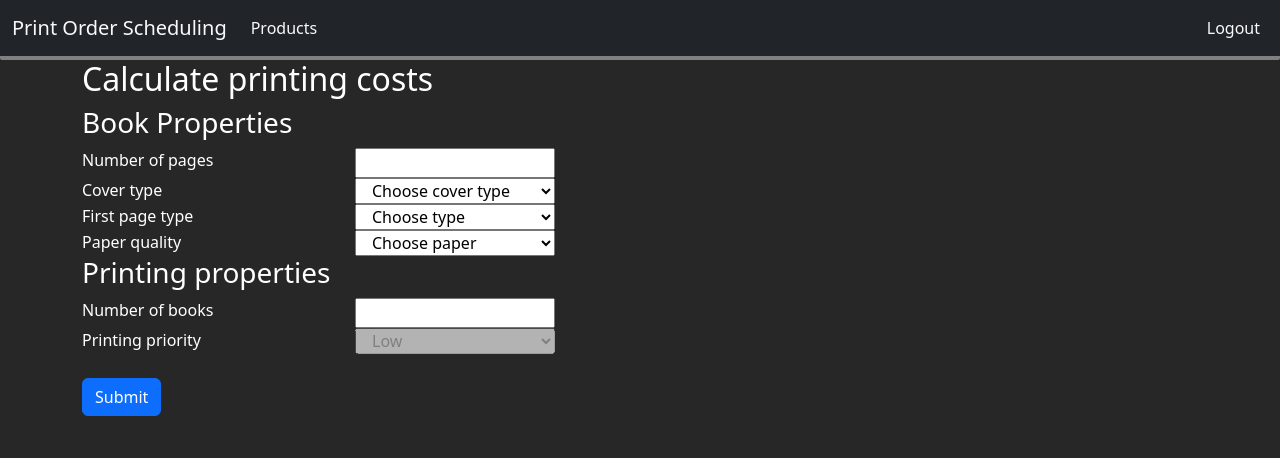
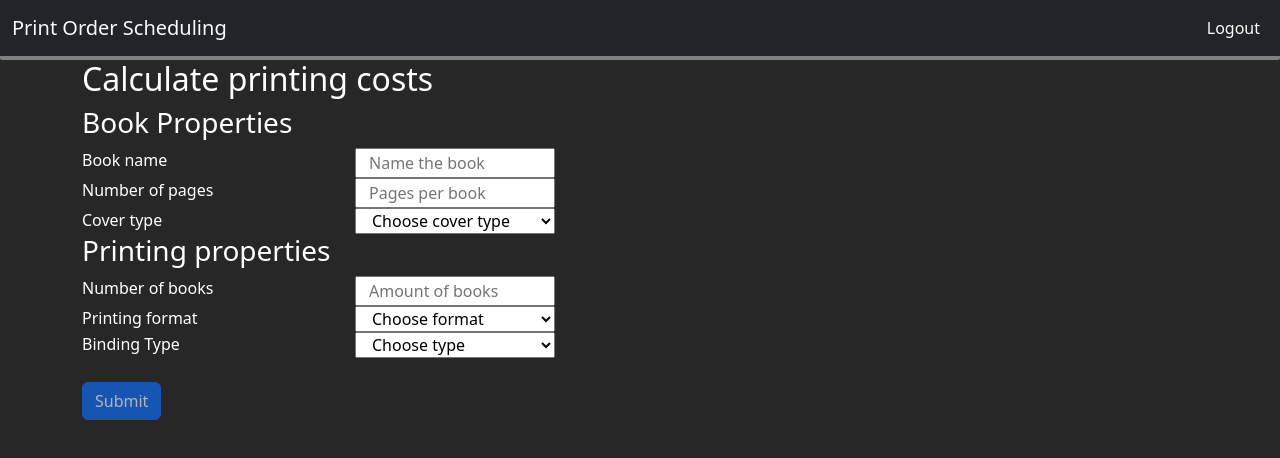
Before and after one commit to Projektesanas-projekts/PrintOrderScheduling.Web, an Angular app in the folder ClientApp/: page /order-form in a window 1280 px wide. Shown: the top 458 px of the page. Built offline with nearby package versions, Linux system fonts and the light colour scheme.

Commit message:
Reworked form and added basic validation

```diff
--- a/ClientApp/src/app/app.component.html
+++ b/ClientApp/src/app/app.component.html
@@ -6,13 +6,13 @@
     </button>
     <div class="collapse navbar-collapse" id="navbarSupportedContent">
       <ul class="navbar-nav mb-2 mb-lg-0">
-        <li  class="nav-item">
+        <li *ngIf="isLoggedIn" class="nav-item">
           <a class="nav-link text-light" routerLink="/product-list">Products</a>
         </li>
       </ul>
       <ul class="navbar-nav me-auto mb-2 mb-lg-0">
         <li *ngIf="isLoggedIn" class="nav-item">
-          <a class="nav-link text-light" routerLink="/order-form">Products</a>
+          <a class="nav-link text-light" routerLink="/order-form">Order</a>
         </li>
       </ul>
       <ul class="navbar-nav">
--- /dev/null
+++ b/ClientApp/src/app/components/order-form/calc-config.ts
@@ -0,0 +1,20 @@
+export const CALC_CONFIG: any = {
+    pageCost: 0.1,
+    pageTime: 0.01,
+
+    pageFormatMulti: {
+        a4: 2,
+        a5: 1,
+        a6: 0.5
+    },
+
+    pageBindingPrice: {
+        template: 1
+    },
+
+    coverTypePrice: {
+        soft:2,
+        hard:4,
+        newspaper:1,
+    }
+  }
--- a/ClientApp/src/app/components/order-form/order-form.component.html
+++ b/ClientApp/src/app/components/order-form/order-form.component.html
@@ -1,65 +1,73 @@
 <div class="container main-container ">
     <h2>Calculate printing costs</h2>
-    <form (ngSubmit)="onSubmit()">
+    <form [formGroup]="orderForm" (ngSubmit)="onSubmit()">
         <h3>Book Properties</h3>
+
+        <div class= "form-item row row-cols-6">
+            <div class="label col-md-3">
+                Book name
+            </div>
+            <input class="form-field col-md-3" type="text" name="bookName" id="bookName" formControlName="bookName" placeholder="Name the book">
+        </div>
+
         <div class= "form-item row row-cols-6">
             <div class="label col-md-3">
                 Number of pages
             </div>
-            <input class="form-field col-md-3" type="number" name="numopag" id="numopag" formControlName="numopag">
+            <input class="form-field col-md-3" type="number" name="pageCount" id="pageCount" min="50" formControlName="pageCount" placeholder="Pages per book">
         </div>
+
         <div class= "form-item row row-cols-6">
             <div class="label col-md-3">
                 Cover type
             </div>
-            <select class="form-field col-md-3"  id="cover-type" name="cover-type">
-                <option value="select">Choose cover type</option>
+            <select class="form-field col-md-3"  id="coverType" name="coverType"  formControlName="coverType">
+                <option value="">Choose cover type</option>
                 <option value="hard">Hard</option>
                 <option value="soft">Soft</option>
                 <option value="newspaper">Newspaper</option>
             </select>
         </div>
 
+        <h3>Printing properties</h3>
 
-        <div class= "form-item row row-cols-6">
-            <div class="label col-md-3">
-                First page type
-            </div>
-            <select class="form-field col-md-3"  id="first-page-type" name="first-page-type">
-                <option value="select">Choose type</option>
-                <option value="temp">Template</option>
-            </select>
-        </div>
-        <div class= "form-item row row-cols-6">
-            <div class="label col-md-3">
-                Paper quality
-            </div>
-            <select class="form-field col-md-3"  id="paper-quality" name="paper-quality">
-                <option value="select">Choose paper</option>
-                <option value="temp">Template</option>
-            </select>
-        </div>
-        <h3>Printing properties</h3>
         <div class= "form-item row row-cols-6">
             <div class="label col-md-3">
                 Number of books
             </div>
-            <input class="form-field col-md-3" type="number" name="number-of-books" id="number-of-books" formControlName="number-of-books">
+            <input class="form-field col-md-3" type="number" name="amount" id="amount" min="10" formControlName="amount" placeholder="Amount of books">
         </div>
+
         <div class= "form-item row row-cols-6">
             <div class="label col-md-3">
-                Printing priority
+                Printing format
             </div>
-            <select class="form-field col-md-3"  id="print-priority" name="print-priority" disabled>
-                <option value="select">Low</option>
-                <option value="hard">Normal</option>
-                <option value="soft">Urgent</option>
+            <select class="form-field col-md-3"  id="format" name="format" formControlName="format">
+                <option value="">Choose format</option>
+                <option value="a5">A5</option>
+                <option value="a4">A4</option>
+                <option value="a6">A6</option>
             </select>
         </div>
-        <button type="submit" class="btn btn-primary mt-4" > Submit </button>
+
+        <div class= "form-item row row-cols-6">
+            <div class="label col-md-3">
+                Binding Type
+            </div>
+            <select class="form-field col-md-3"  id="bindingType" name="bindingType" formControlName="bindingType" placeholder="">
+                <option value="">Choose type</option>
+                <option value="template">Template</option>
+            </select>
+        </div>
+        <!-- TODO: Change type to "submit" and remove '(click)="onSubmit()"' when submit is sending -->
+        <button type="button" (click)="onSubmit()"  [disabled]="!orderForm.valid" class="btn btn-primary mt-4" > Submit </button>
+        <div [hidden]="(!orderForm.valid)||(!price)">
+            <h4>Rought estimates</h4>
+            <p>Price: {{ price }}$</p>
+            <p>ETA: {{ eta<=0? "instant" : (eta + "h") }}</p>
+        </div>
+
+
     </form>
-    <div *ngIf="orderFormReady">
-        <span>Costs: </span>
-        <span>ETA: </span>
-    </div>
+
   </div>
--- a/ClientApp/src/app/components/order-form/order-form.component.ts
+++ b/ClientApp/src/app/components/order-form/order-form.component.ts
@@ -1,17 +1,73 @@
-import { Component } from '@angular/core';
+import { Component, } from '@angular/core';
 import { CommonModule } from '@angular/common';
+import { FormBuilder, FormGroup, Validators, ReactiveFormsModule  } from '@angular/forms';
+import { CALC_CONFIG } from './calc-config'
+import { Order } from './order';
 
 @Component({
   selector: 'app-order-form',
   standalone: true,
-  imports: [CommonModule],
+  imports: [
+      CommonModule,
+      ReactiveFormsModule
+    ],
   templateUrl: './order-form.component.html',
   styleUrl: './order-form.component.scss'
 })
-export class OrderFormComponent {
-  orderFormReady: boolean = false;
+export class OrderFormComponent{
+  orderForm?: any;
+
+  eta: any = null;
+  price: any = null;
+
+  constructor(
+    private fb: FormBuilder
+  ){}
+
+  private round(x: number): number {
+    return (Math.round(x*100) / 100);
+  }
+
+  ngOnInit(): void {
+    this.orderForm = this.fb.group({
+      amount: ['', Validators.required],
+      pageCount: ['', Validators.required],
+      coverType: ['', Validators.required],
+      bookName: ['', Validators.required],
+      bindingType: ['', Validators.required],
+      format: ['', Validators.required],
+    });
+    console.log(this.orderForm.valid);
+  }
 
   onSubmit(): void {
-    this.orderFormReady = true;
+
+    let order: Order = {
+      amount: this.orderForm.get("amount").value,
+      pageCount: this.orderForm.get("pageCount").value,
+      coverType: this.orderForm.get("coverType").value,
+      bookName: this.orderForm.get("bookName").value,
+      bindingType: this.orderForm.get("bindingType").value,
+      format: this.orderForm.get("format").value,
+      sizeX: 240,
+      sizeY: 110
+    }
+
+    this.price = (order.pageCount * CALC_CONFIG.pageCost * order.amount)
+    * CALC_CONFIG.pageFormatMulti[order.format]
+    + CALC_CONFIG.pageBindingPrice[order.bindingType]
+    + CALC_CONFIG.coverTypePrice[order.coverType];
+
+    this.price = this.round(this.price);
+
+    this.eta = ((order.pageCount * CALC_CONFIG.pageTime * order.amount)
+    * CALC_CONFIG.pageFormatMulti[order.format])/(60*60);
+
+    this.eta = this.round(this.eta)
+
+
+
+    //TODO: Send order to Backend
   }
+
 }
```
